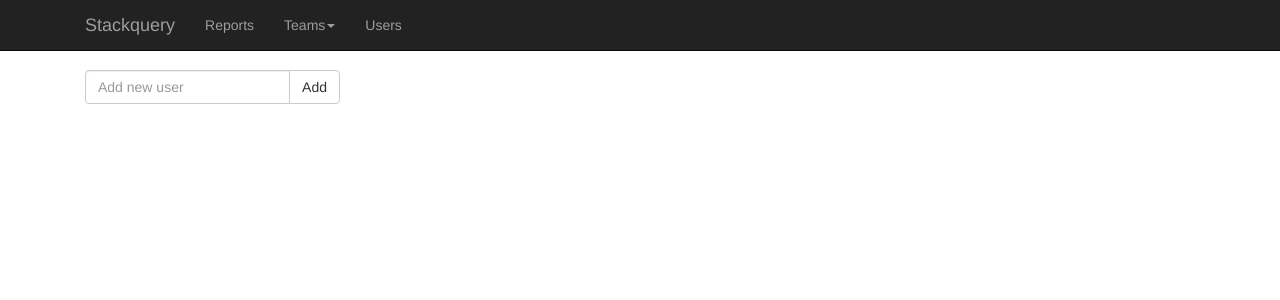
After one commit to arxcruz/stackquery-cmd, a Flask app: page /users/ in a window 1280 px wide. The commit adds this page. Shown: the top 300 px of the page. Run offline with Flask 2, Linux system fonts and the light colour scheme; some libraries are stand-ins or nearby versions.

Commit message:
Create list users page

```diff
--- a/dashboard/dashboard.py
+++ b/dashboard/dashboard.py
@@ -3,7 +3,9 @@ from flask import render_template
 from flask import request
 
 import stackquery.common as common
+from database import db_session
 from models import Team
+from models import User
 
 dashboard = Blueprint('dashboard', __name__)
 
@@ -25,3 +27,16 @@ def dashboard_index():
 def dashboard_teams():
     teams = Team.query.all()
     return render_template('list_teams.html', teams=teams)
+
+
+@dashboard.route('/users/', methods=['GET', 'POST'])
+def dashboard_users():
+    if request.method == 'POST':
+        user_name = request.form.get('user_name')
+        user = User()
+        user.name = user_name
+        db_session.add(user)
+        db_session.commit()
+
+    users = User.query.all()
+    return render_template('list_users.html', users=users)
--- a/dashboard/templates/base.html
+++ b/dashboard/templates/base.html
@@ -36,6 +36,7 @@
        						<li><a href="#">Create new Team</a></li>
       					</ul>
       				</li>
+      				<li><a href="{{ url_for('dashboard.dashboard_users') }}">Users</a></li>
    				</ul>
 			</div>
 		</div>
--- a/dashboard/templates/common.html
+++ b/dashboard/templates/common.html
@@ -69,3 +69,13 @@
     <hr>
 </div>
 {% endmacro %}
+
+{% macro detail_user(user) %}
+<div class="row-fluid">
+    <p class="span6">{{ user.name }}
+        <a class="appointment-delete-link" href="#" data-delete-url="#">
+            <i class="icon-remove"></i>
+        </a>
+    </p>
+</div>
+{% endmacro %}
--- /dev/null
+++ b/dashboard/templates/list_users.html
@@ -0,0 +1,29 @@
+{% extends 'base.html' %}
+
+{% from 'common.html' import detail_user %}
+
+{% block title %}Stackquery - List users{% endblock title%}
+
+{% block java_script %}
+
+{% endblock java_script %}
+
+{% block main %}
+<form method="POST">
+	<div class="row-fluid">
+		<div class="col-lg-3">
+			<div class="input-group">
+				<input type="text" class="form-control" placeholder="Add new user" name="user_name" id="user_name">
+				<span class="input-group-btn">
+					<button class="btn btn-default" type="submit">Add</button>
+				</span>
+			</div>
+		</div>
+	</div>
+</form>
+{% if users %}
+{% for user in users %}
+    <div class="span11">{{ detail_user(user) }}</div>
+{% endfor %}
+{% endif %}
+{% endblock main %}
```
